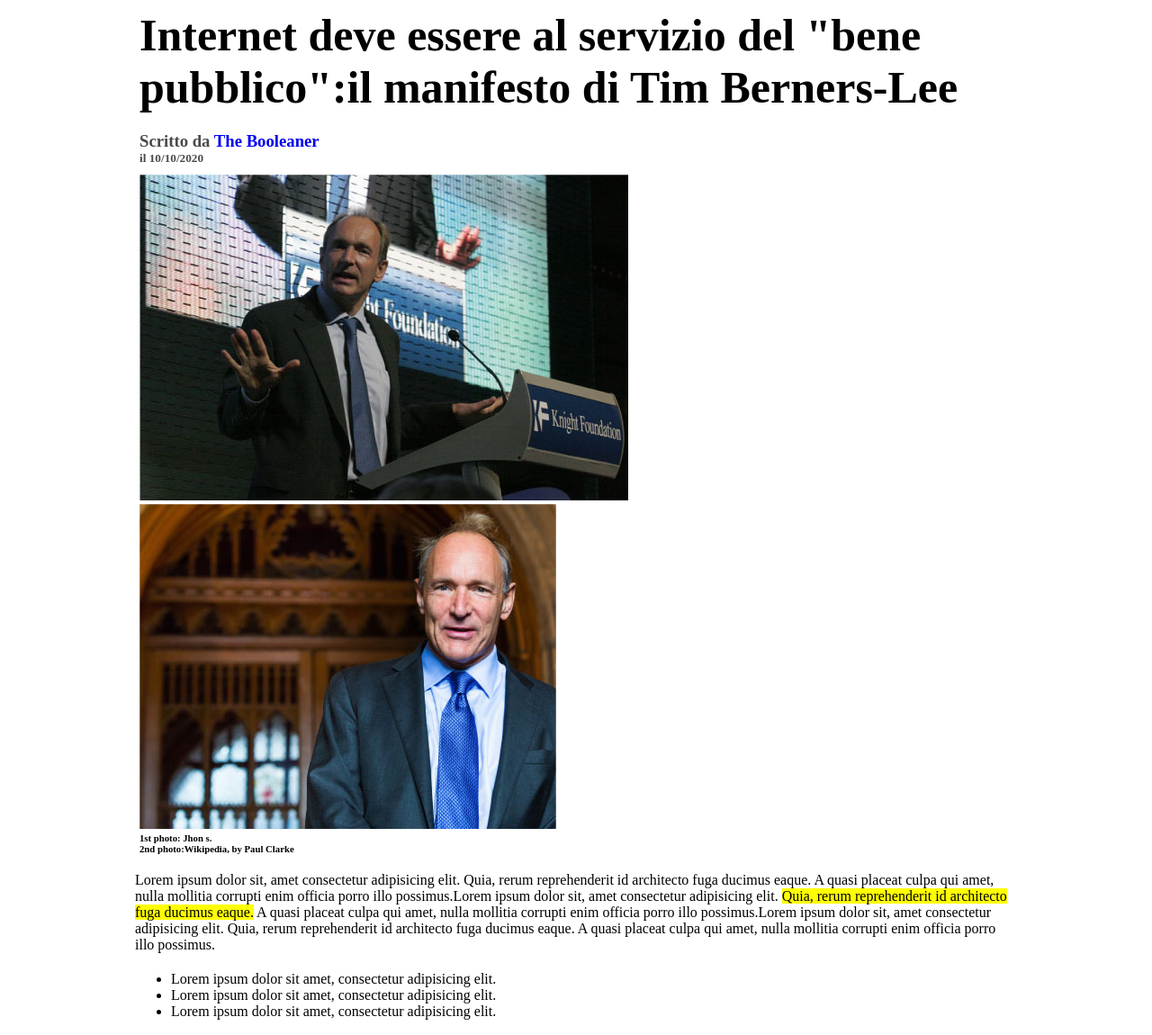
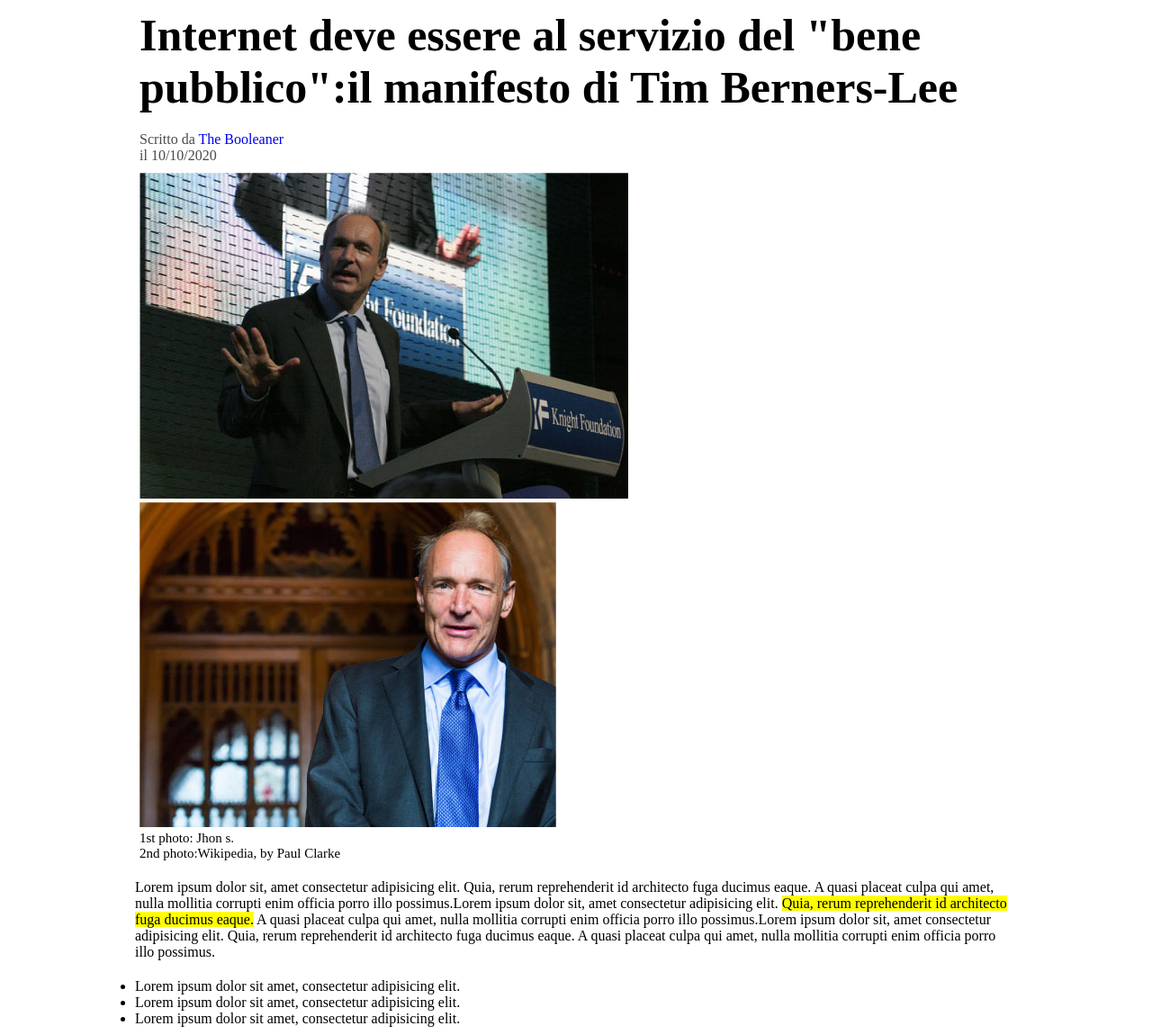
Before and after one commit to AriannaRuggirello/html-css-booleaner, a plain HTML site: page index.html in a window 1280 px wide. Shown: the part 150-1300 px from the top of the page at 90% size. Drawn offline with Linux system fonts and the light colour scheme.

Commit message:
correction in class

```diff
--- a/css/style.css
+++ b/css/style.css
@@ -1,6 +1,6 @@
 *{
     margin: 0;
-    border: 0;
+    padding: 0;
 }
 /* inizio header */
 #wallpaper{
@@ -38,9 +38,7 @@ a{
     text-decoration: none;
 }
 
-h5 {
-    color: rgb(75, 73, 73);
-}
+
 .highlighter{
     background-color: yellow;
 }
@@ -49,6 +47,9 @@ h5 {
 
 .article-photo{
     margin: 10px 5px;
+}
+.photographer{
+    font-size: 15px;
 }
 
 /* article paragraph */
@@ -71,14 +72,14 @@ table{
     margin-top: 20px;
 }
 
-
 th, td {
     text-align: left;
-    padding: 8px;
+    width: 33%;
 }
 
 thead{
     background-color: lightslategray;
+    color: white;
 }
 
 .coloured{
--- a/index.html
+++ b/index.html
@@ -26,15 +26,18 @@
         <!-- section con titolo,sottotitolo e data,foto,sottotitolo,paragrafo e lista -->
         <div class="article-header">
             <h1>Internet deve essere al servizio del "bene pubblico":il manifesto di Tim Berners-Lee</h1>
-            <h3 class="author">Scritto da <a href="#">The Booleaner</a></h3>
-            <h5>il 10/10/2020</h5>
+            <div class="author">Scritto da
+                <a href="#">The Booleaner</a>
+                <br> il 10/10/2020
+            </div>
         </div>
 
         <div class="article-photo">
             <img src="img/tim-1.jpg" alt="">
             <img src="img/tim-2.jpg" alt="">
-            <h6>1st photo: Jhon s.</h6>
-            <h6>2nd photo:Wikipedia, by Paul Clarke</h6>
+            <div class="photographer">1st photo: Jhon s.
+                <br> 2nd photo:Wikipedia, by Paul Clarke
+            </div>
         </div>
 
         <div class="article-paragraph">
```
